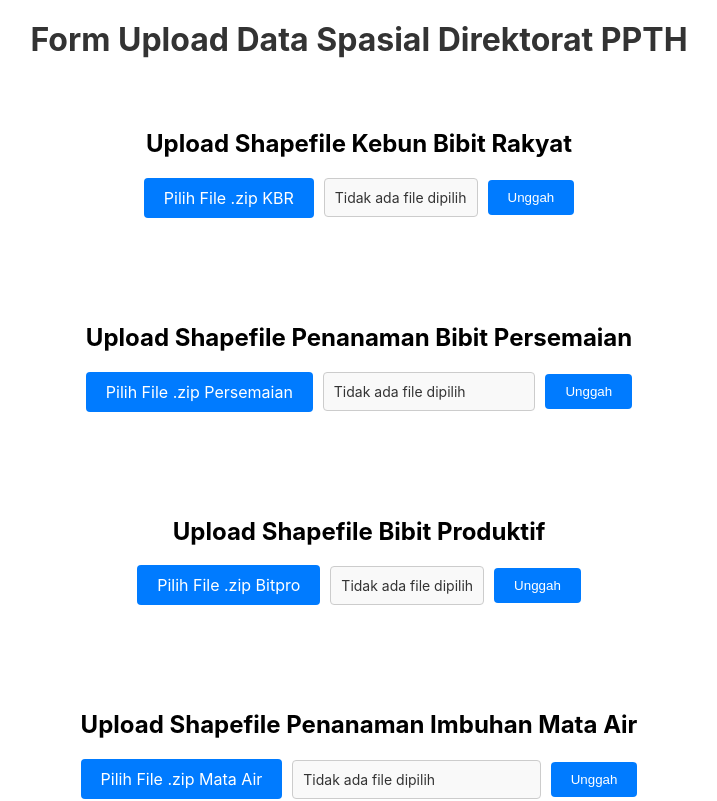
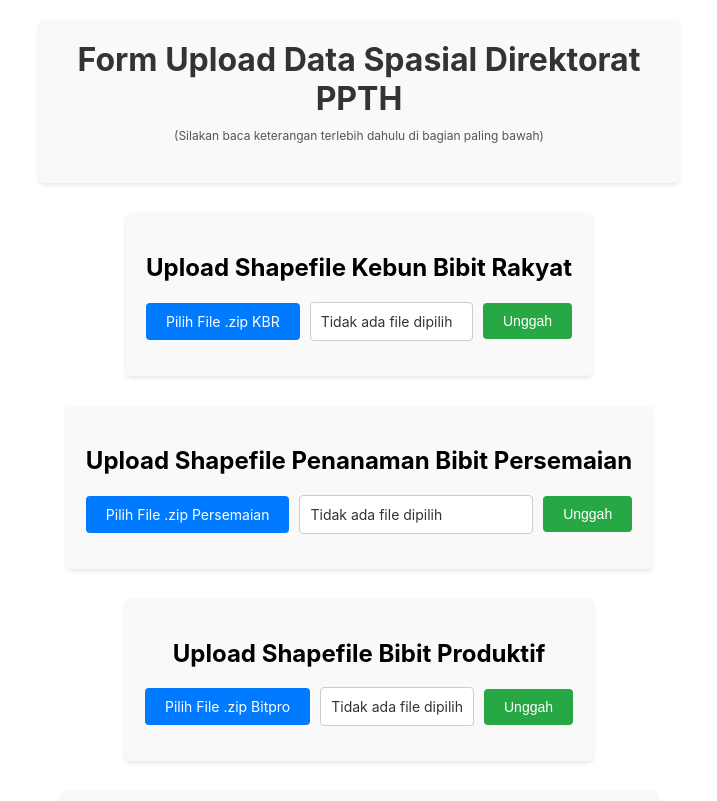
Before and after one commit to Emji123/shapefile_uploader, a React (Create React App) app: page / in a window 1280 px wide. Shown: the top 801 px of the page, without its empty margins (281-998 px from the left). Built offline with nearby package versions, Linux system fonts and the light colour scheme; no server answers.

Commit message:
Update ShapefilePenghijauanForm and other changes

```diff
--- a/public/index.html
+++ b/public/index.html
@@ -24,7 +24,7 @@
       work correctly both with client-side routing and a non-root public URL.
       Learn how to configure a non-root public URL by running `npm run build`.
     -->
-    <title>Form Upload Shapefile</title>
+    <title>Form Upload Shapefile Dit PPTH</title>
   </head>
   <body>
     <noscript>You need to enable JavaScript to run this app.</noscript>
--- a/src/App.js
+++ b/src/App.js
@@ -6,11 +6,15 @@ import ShapefileMataAirForm from './ShapefileMataAirForm';
 import ShapefilePenghijauanForm from './ShapefilePenghijauanForm';
 import Keterangan from './Keterangan';
 import './App.css';
+import './ShapefileForm.css'; // Import CSS untuk subheader
 
 function App() {
   return (
     <div className="app-container">
-      <h1>Form Upload Data Spasial Direktorat PPTH</h1>
+      <div className="form-container"> {/* Pakai form-container untuk konsistensi */}
+        <h1>Form Upload Data Spasial Direktorat PPTH</h1>
+        <p className="subheader">(Silakan baca keterangan terlebih dahulu di bagian paling bawah)</p>
+      </div>
       <ShapefileForm />
       <ShapefileUpsaForm />
       <ShapefileBitproForm />
--- a/src/ShapefileForm.css
+++ b/src/ShapefileForm.css
@@ -3,24 +3,40 @@
   margin: 0 auto;
   padding: 20px;
   text-align: center;
+  background-color: #f9f9f9;
+  border-radius: 5px;
+  box-shadow: 0 2px 4px rgba(0, 0, 0, 0.1);
 }
 
 .error {
-  color: red;
+  color: #dc3545;
+  background-color: #f8d7da;
   margin-bottom: 10px;
+  padding: 10px;
+  border-radius: 4px;
   text-align: left;
-  white-space: pre-line; /* Menghormati baris baru */
+  white-space: pre-line;
   font-size: 14px;
 }
 
 .success {
-  color: green;
+  color: #155724;
+  background-color: #d4edda;
   margin-bottom: 10px;
+  padding: 10px;
+  border-radius: 4px;
+  text-align: left;
+  font-size: 14px;
 }
 
 .uploading {
-  color: blue;
+  color: #856404;
+  background-color: #fff3cd;
   margin-bottom: 10px;
+  padding: 10px;
+  border-radius: 4px;
+  text-align: left;
+  font-size: 14px;
   font-style: italic;
 }
 
@@ -38,6 +54,7 @@
   border-radius: 4px;
   cursor: pointer;
   flex-shrink: 0;
+  font-size: 14px;
 }
 
 .file-input-label:hover {
@@ -53,7 +70,7 @@
   padding: 10px;
   border: 1px solid #ccc;
   border-radius: 4px;
-  background-color: #f9f9f9;
+  background-color: #fff;
   color: #333;
   font-size: 14px;
   text-align: left;
@@ -62,17 +79,27 @@
   white-space: nowrap;
 }
 
-button {
+.upload-button {
   padding: 10px 20px;
-  background-color: #007bff;
+  background-color: #28a745;
   color: white;
   border: none;
   border-radius: 4px;
   cursor: pointer;
   flex-shrink: 0;
+  font-size: 14px;
 }
 
-button:disabled {
+.upload-button:disabled {
   background-color: #cccccc;
   cursor: not-allowed;
+  opacity: 0.5;
 }
+
+.subheader {
+  font-size: 12px;
+  color: #555;
+  margin-top: 10px; /* Jarak ke judul */
+  margin-bottom: 20px; /* Jarak ke form */
+  text-align: center;
+}
```
